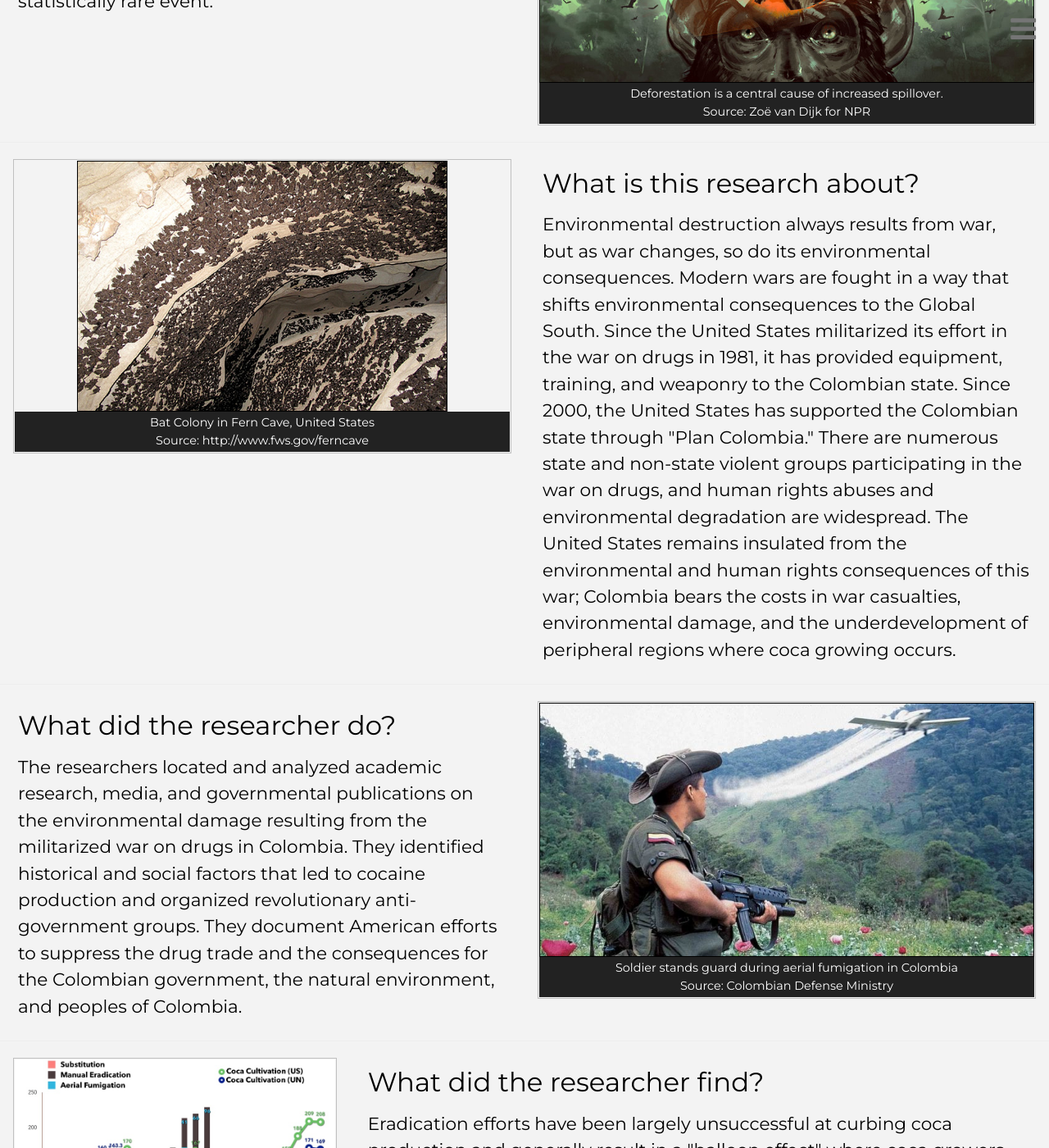
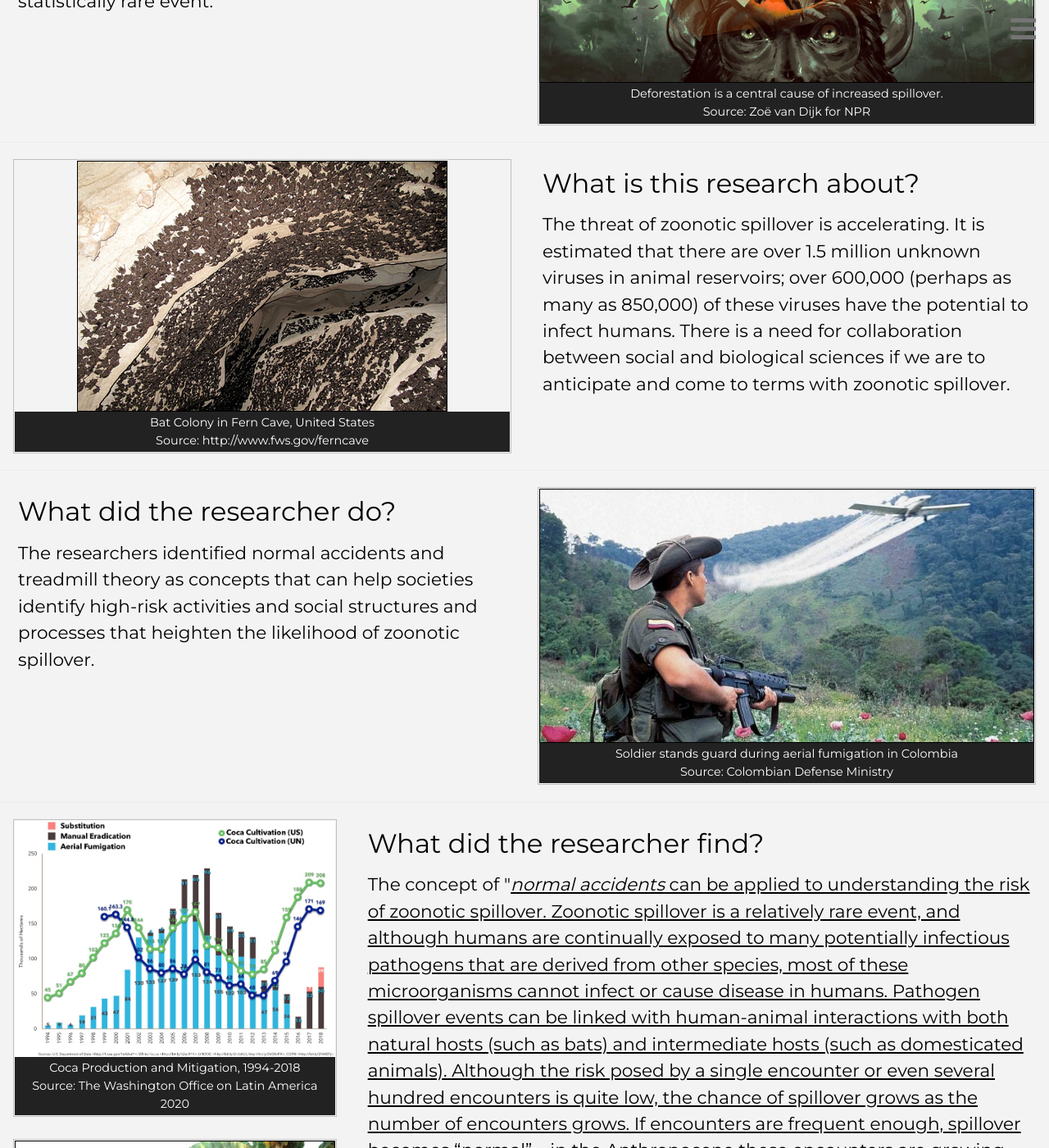
Before and after one commit to resilience1/resilience1.github.io, a Jekyll site: the page built from research/zoonotic.html, in a window 1280 px wide and 1400 px high, scrolled down 307 px. Shown: the whole window at 82% size. Built offline with Jekyll 4.4.1, drawn with Linux system fonts in a browser that asks for light colours; nearby versions of some CDN libraries; some of the changed text lies outside the part shown.

Commit message:
Update zoonotic.html

```diff
--- a/research/zoonotic.html
+++ b/research/zoonotic.html
@@ -39,15 +39,11 @@
 		</div>
 		<div class="w3-half w3-container">
 			<h1>What is this research about?</h1>
-				<h2>Environmental destruction always results from war, but as war changes, so do its environmental
-					consequences. Modern wars are fought in a way that shifts environmental consequences to
-					the Global South. Since the United States militarized its effort in the war on drugs in 1981,
-					it has provided equipment, training, and weaponry to the Colombian state. Since 2000, the United
-					States has supported the Colombian state through "Plan Colombia." There are numerous
-					state and non-state violent groups participating in the war on drugs, and human rights abuses
-					and environmental degradation are widespread. The United States remains insulated from the
-					environmental and human rights consequences of this war; Colombia bears the costs in war casualties,
-					environmental damage, and the underdevelopment of peripheral regions where coca growing occurs.
+				<h2>The threat of zoonotic spillover is accelerating. It is estimated that there are over
+					1.5 million unknown viruses in animal reservoirs; over 600,000 (perhaps as many as
+					850,000) of these viruses have the potential to infect humans. There is a need for
+					collaboration between social and biological sciences if we are to anticipate and come
+					to terms with zoonotic spillover.
 				</h2>
 		</div>
 	</div>
@@ -56,12 +52,9 @@
 	<div class="example w3-row">
 		<div class="w3-half w3-container">
 			<h1>What did the researcher do?</h1>
-				<h2>The researchers located and analyzed academic research, media, and governmental publications
-					on the environmental damage resulting from the militarized war on drugs in Colombia. They
-					identified historical and social factors that led to cocaine production and organized revolutionary
-					anti-government groups. They document American efforts to suppress the drug trade and the
-					consequences for the Colombian government, the natural environment, and peoples of
-					Colombia.
+				<h2>The researchers identified normal accidents and treadmill theory as concepts
+					that can help societies identify high-risk activities and social structures and
+					processes that heighten the likelihood of zoonotic spillover.
 				</h2>
 		</div>
 
@@ -97,25 +90,23 @@
 		</div>
 		<div class="w3-twothird w3-container">
 			<h1>What did the researcher find?</h1>
-				<h2>Eradication efforts have been largely unsuccessful at curbing coca production and generally
-					result in a "balloon effect" where coca growers simply relocate. Despite the United States' involvement in this conflict, the harmful environmental effects are
-					disproportionately borne by Colombia. The Colombian military, paramilitary, guerilla, and criminal
-					forces all contribute to the environmental damage that occurs in Colombia. This is consistent
-					with how wars are now fought - the consequences are shifted to the Global South.<br><br>
+			<h2>The concept of "<a href="https://press.princeton.edu/books/paperback/9780691004129/normal-accidents"><i>normal accidents</i> can
+				be applied to understanding the risk of zoonotic spillover. Zoonotic spillover is a relatively rare event, and although
+				humans are continually exposed to many potentially infectious pathogens that are derived from other species, most of
+				these microorganisms cannot infect or cause disease in humans. Pathogen spillover events can be linked with human-animal
+				interactions with both natural hosts (such as bats) and intermediate hosts (such as domesticated animals). Although the
+				risk posed by a single encounter or even several hundred encounters is quite low, the chance of spillover grows as the
+				number of encounters grows. If encounters are frequent enough, spillover becomes “normal” – in the Anthropocene
+				these encounters are growing rapidly – and in some cases exponentially.
 
-					Eradicating cocaine production involves harmful environment consequences. For example,
-					aerial fumigation to destroy crops of cocaine-producing coca plants distributes harmful chemicals
-					into the environment, and these chemicals bioaccumulate and bioconcentrate in the food chain.
-					The threats to biodiversity are significant because many newly established coca-growing
-					regions are biodiversity "hotspots"; Colombia is home to the largest number of bird species
-					in the world and the second highest number of plant species in the world. <br><br>
-
-					Coca production and eradication drive cycles of deforestation. When efforts to eradicate coca plants damage legal crops,
-					farmers either turn to producing coca themselves to supplement their income, or to converting forested
-					land into farmland. Cocaine production involves toxic and unsustainable cultivation techniques.
-					Coca leaves are ground into coca paste, which requires the use of large amounts of water and several noxious chemicals.
-					Coca producers do not anticipate their crops being around for many years and so use liberal amounts of chemicals
-					on their plants, further compromising the integrity of local and regional water sources.
+				Several human activities have already caused and elevate the risk of future zoonotic spillover, including climate change,
+				hunting, human migration, landscape changes, livestock trade, and environmental contamination — and these threats have been
+				accelerated with the process of globalization. A “treadmill of production” is derived from and propels economic competition;
+				a “treadmill of destruction” is fueled by geopolitical and military rivalries. Treadmills of production and destruction
+				accelerate environmental degradation and heighten the risk of zoonotic spillover. The dangers posed by treadmills are
+				istinctive because powerful organizations exploit nature and extract resources in competition with rivals that threaten
+				their organizational vitality – and potentially their survival. These powerful organizations are caught on a treadmill of
+				environmental degradation – and the pace of degradation quickens.
 				</h2>
 		</div>
 
@@ -124,11 +115,7 @@
 	<div class="example">
 		<div class="w3-container">
 			<h1>How can you use this research?</h1>
-			<h2>Governments can be reminded that militarized efforts to suppress the drug trade have negative environmental
-				consequences. Understanding the effects the drug trade has on the ecosystem can help governments formulate
-				less damaging strategies to eradicate the drug trade. Environmental organizations may use this research
-				to inform their strategies for targeting prevalent coca-producing regions. This research has been used by
-				the Colombian government to ban the use of aerial fumigation on coca crops.
+			<h2>Text here
 			</h2>
 		</div>
 
```
